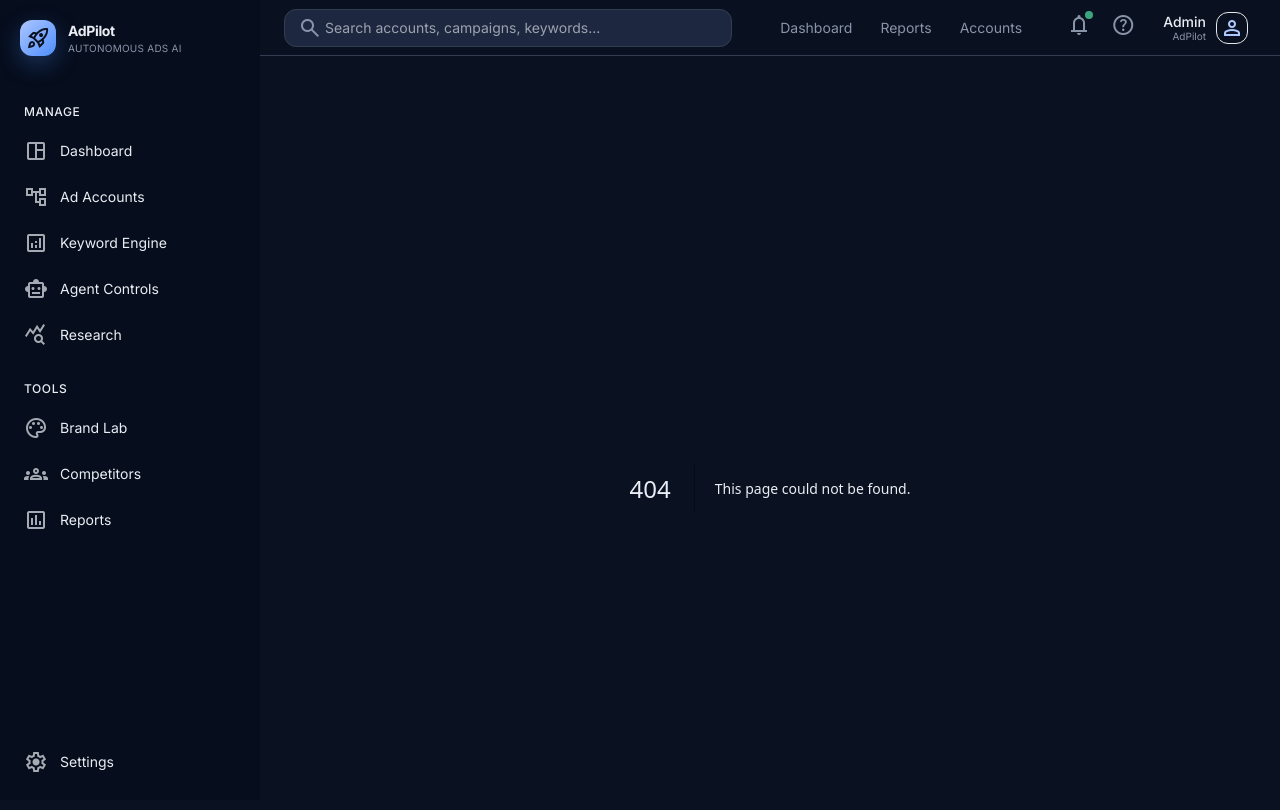
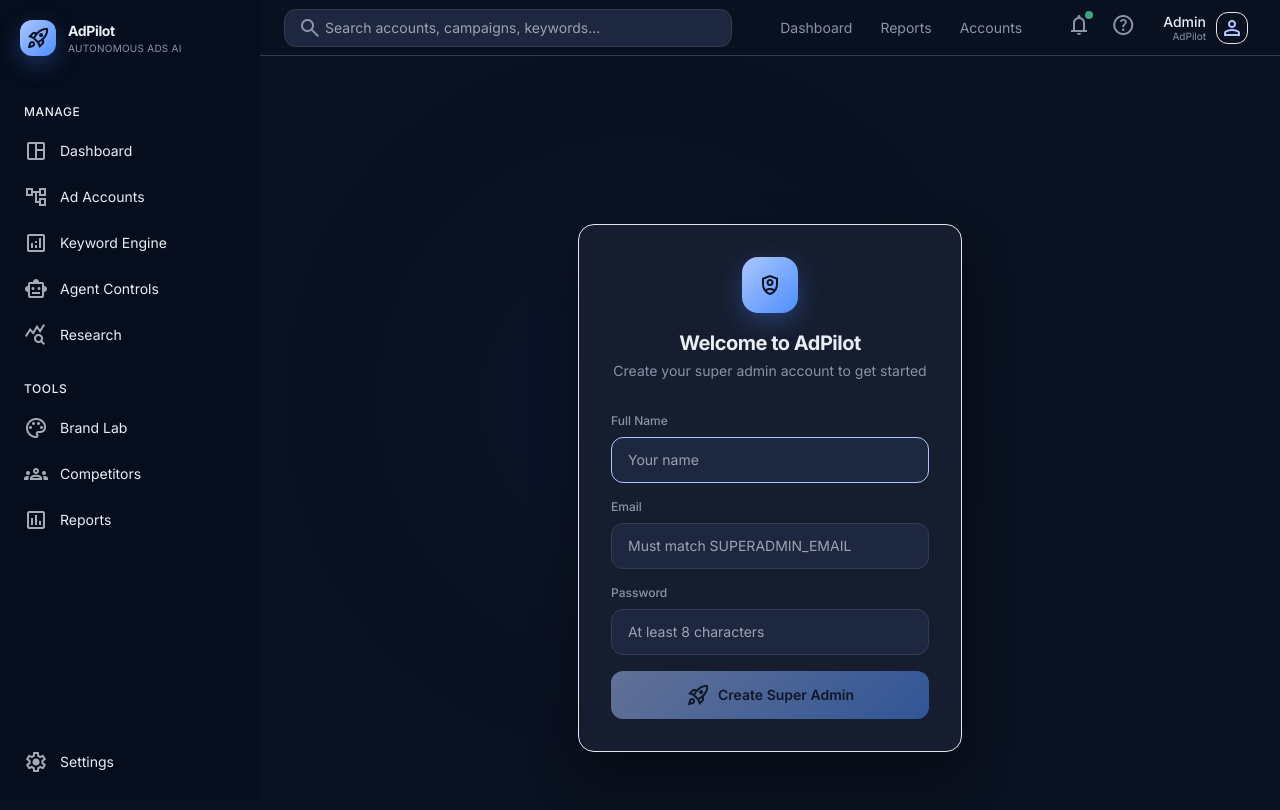
Before and after one commit to brett-get-suite/ResearchTool, a Next.js app: page /setup in a window 1280 px wide. Before the commit this address had no page. Shown: the top 810 px of the page. Built offline with nearby package versions, Linux system fonts and the light colour scheme.

Commit message:
feat: add one-time superadmin setup flow
Co-Authored-By: Claude Sonnet 4.6 <noreply@anthropic.com>

```diff
--- /dev/null
+++ b/app/api/auth/setup/route.js
@@ -0,0 +1,52 @@
+import { NextResponse } from 'next/server';
+import { hashPassword, generateSessionToken } from '@/lib/auth';
+import { getUserCount, createUser, createSession } from '@/lib/supabase';
+
+export async function POST(request) {
+  try {
+    const count = await getUserCount();
+    if (count > 0) {
+      return NextResponse.json({ error: 'Setup already completed' }, { status: 403 });
+    }
+
+    const { email, password, name } = await request.json();
+
+    const superadminEmail = process.env.SUPERADMIN_EMAIL;
+    if (!superadminEmail) {
+      return NextResponse.json({ error: 'SUPERADMIN_EMAIL env var is not configured' }, { status: 500 });
+    }
+    if (email.toLowerCase() !== superadminEmail.toLowerCase()) {
+      return NextResponse.json({ error: 'This email is not authorized for setup' }, { status: 403 });
+    }
+
+    if (!password || password.length < 8) {
+      return NextResponse.json({ error: 'Password must be at least 8 characters' }, { status: 400 });
+    }
+
+    const passwordHash = await hashPassword(password);
+    const user = await createUser({
+      email,
+      passwordHash,
+      name: name || '',
+      role: 'superadmin',
+      tenantId: null,
+    });
+
+    const token = generateSessionToken();
+    const expiresAt = new Date(Date.now() + 7 * 24 * 60 * 60 * 1000).toISOString();
+    await createSession(user.id, token, expiresAt);
+
+    const response = NextResponse.json({ ok: true, user });
+    response.cookies.set('session', token, {
+      httpOnly: true,
+      sameSite: 'lax',
+      secure: process.env.NODE_ENV === 'production',
+      maxAge: 60 * 60 * 24 * 7,
+      path: '/',
+    });
+    return response;
+  } catch (err) {
+    console.error('Setup error:', err);
+    return NextResponse.json({ error: 'Setup failed' }, { status: 500 });
+  }
+}
--- /dev/null
+++ b/app/setup/page.js
@@ -0,0 +1,117 @@
+'use client';
+
+import { useState } from 'react';
+
+export default function SetupPage() {
+  const [email, setEmail] = useState('');
+  const [password, setPassword] = useState('');
+  const [name, setName] = useState('');
+  const [error, setError] = useState('');
+  const [loading, setLoading] = useState(false);
+
+  const handleSubmit = async (e) => {
+    e.preventDefault();
+    setError('');
+    setLoading(true);
+    try {
+      const res = await fetch('/api/auth/setup', {
+        method: 'POST',
+        headers: { 'Content-Type': 'application/json' },
+        body: JSON.stringify({ email, password, name }),
+      });
+      const data = await res.json();
+      if (res.ok) {
+        window.location.href = '/';
+      } else {
+        setError(data.error || 'Setup failed');
+      }
+    } catch {
+      setError('Something went wrong.');
+    } finally {
+      setLoading(false);
+    }
+  };
+
+  return (
+    <div className="min-h-screen flex items-center justify-center bg-background">
+      <div
+        className="fixed top-1/2 left-1/2 -translate-x-1/2 -translate-y-1/2 w-[600px] h-[600px] rounded-full opacity-[0.07] blur-[120px] pointer-events-none"
+        style={{ background: 'radial-gradient(circle, var(--primary-container), transparent 70%)' }}
+      />
+
+      <div className="w-full max-w-sm relative z-10">
+        <div className="bg-surface-container rounded-2xl p-8 border border-outline-variant/20 shadow-ambient">
+          <div className="flex flex-col items-center text-center mb-8">
+            <div className="w-14 h-14 rounded-2xl gradient-primary flex items-center justify-center shadow-fab mb-4">
+              <span className="material-symbols-outlined text-on-primary text-2xl">shield_person</span>
+            </div>
+            <h1 className="font-bold text-on-surface text-xl tracking-tight">Welcome to AdPilot</h1>
+            <p className="text-sm text-on-surface-variant mt-1">Create your super admin account to get started</p>
+          </div>
+
+          <form onSubmit={handleSubmit} className="space-y-4">
+            <div>
+              <label className="block text-xs font-medium text-on-surface-variant mb-2">Full Name</label>
+              <input
+                type="text"
+                value={name}
+                onChange={(e) => setName(e.target.value)}
+                className="w-full px-4 py-3 rounded-xl bg-surface-container-high text-on-surface border border-outline-variant/30 focus:border-primary focus:outline-none placeholder:text-on-surface-variant/40 text-sm"
+                placeholder="Your name"
+                autoFocus
+              />
+            </div>
+            <div>
+              <label className="block text-xs font-medium text-on-surface-variant mb-2">Email</label>
+              <input
+                type="email"
+                value={email}
+                onChange={(e) => setEmail(e.target.value)}
+                className="w-full px-4 py-3 rounded-xl bg-surface-container-high text-on-surface border border-outline-variant/30 focus:border-primary focus:outline-none placeholder:text-on-surface-variant/40 text-sm"
+                placeholder="Must match SUPERADMIN_EMAIL"
+                required
+              />
+            </div>
+            <div>
+              <label className="block text-xs font-medium text-on-surface-variant mb-2">Password</label>
+              <input
+                type="password"
+                value={password}
+                onChange={(e) => setPassword(e.target.value)}
+                className="w-full px-4 py-3 rounded-xl bg-surface-container-high text-on-surface border border-outline-variant/30 focus:border-primary focus:outline-none placeholder:text-on-surface-variant/40 text-sm"
+                placeholder="At least 8 characters"
+                minLength={8}
+                required
+              />
+            </div>
+
+            {error && (
+              <div className="flex items-center gap-2 text-xs text-error bg-error/10 rounded-xl px-3 py-2.5">
+                <span className="material-symbols-outlined text-sm">error</span>
+                {error}
+              </div>
+            )}
+
+            <button
+              type="submit"
+              disabled={loading || !email || !password}
+              className="w-full flex items-center justify-center gap-2 py-3 rounded-xl gradient-primary text-on-primary text-sm font-semibold transition-all active:scale-[0.97] disabled:opacity-50"
+            >
+              {loading ? (
+                <>
+                  <span className="material-symbols-outlined text-base animate-spin">progress_activity</span>
+                  Setting up...
+                </>
+              ) : (
+                <>
+                  <span className="material-symbols-outlined text-base">rocket_launch</span>
+                  Create Super Admin
+                </>
+              )}
+            </button>
+          </form>
+        </div>
+      </div>
+    </div>
+  );
+}
```
